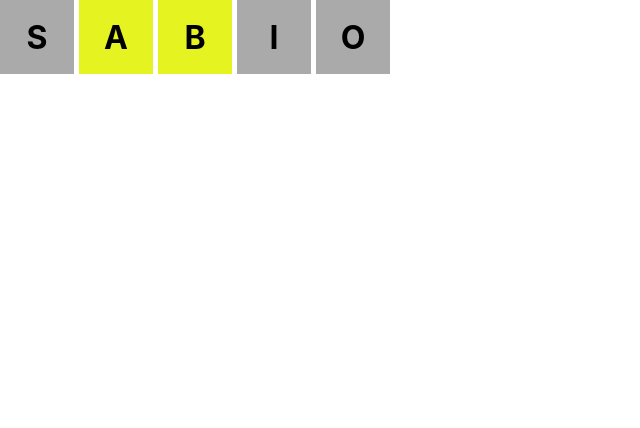
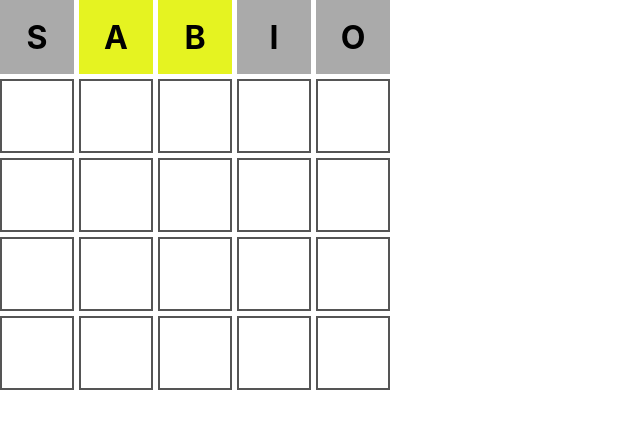
Before and after one commit to JulianBarrioss/wordle, a React (Create React App) app: page / in a window 1280 px wide. Shown: the top 428 px of the page, without its empty margins (0-640 px from the left). Built offline with nearby package versions, Linux system fonts and the light colour scheme.

Commit message:
rowEmpty component

```diff
--- /dev/null
+++ b/src/components/rowEmpty.tsx
@@ -0,0 +1,14 @@
+import Box from "./box";
+import styles from './row.module.scss';
+
+export default function RowEmpty(){
+    return (
+    <div className={styles.row}>
+        {Array.from(Array(5)).map((_, i) => {
+            return (
+                <Box key={i} value='' status='empty' />
+            )
+        })}
+    </div>
+    );
+}
--- a/src/components/wordle.tsx
+++ b/src/components/wordle.tsx
@@ -1,8 +1,12 @@
 import RowCompleted from "./rowCompleted";
+import RowEmpty from "./rowEmpty";
 
 export default function Wordle() {
     return <div>
         <RowCompleted word='sabio' solution="brake" />
-
+        <RowEmpty />
+        <RowEmpty />
+        <RowEmpty />
+        <RowEmpty />
     </div>
 }
```
